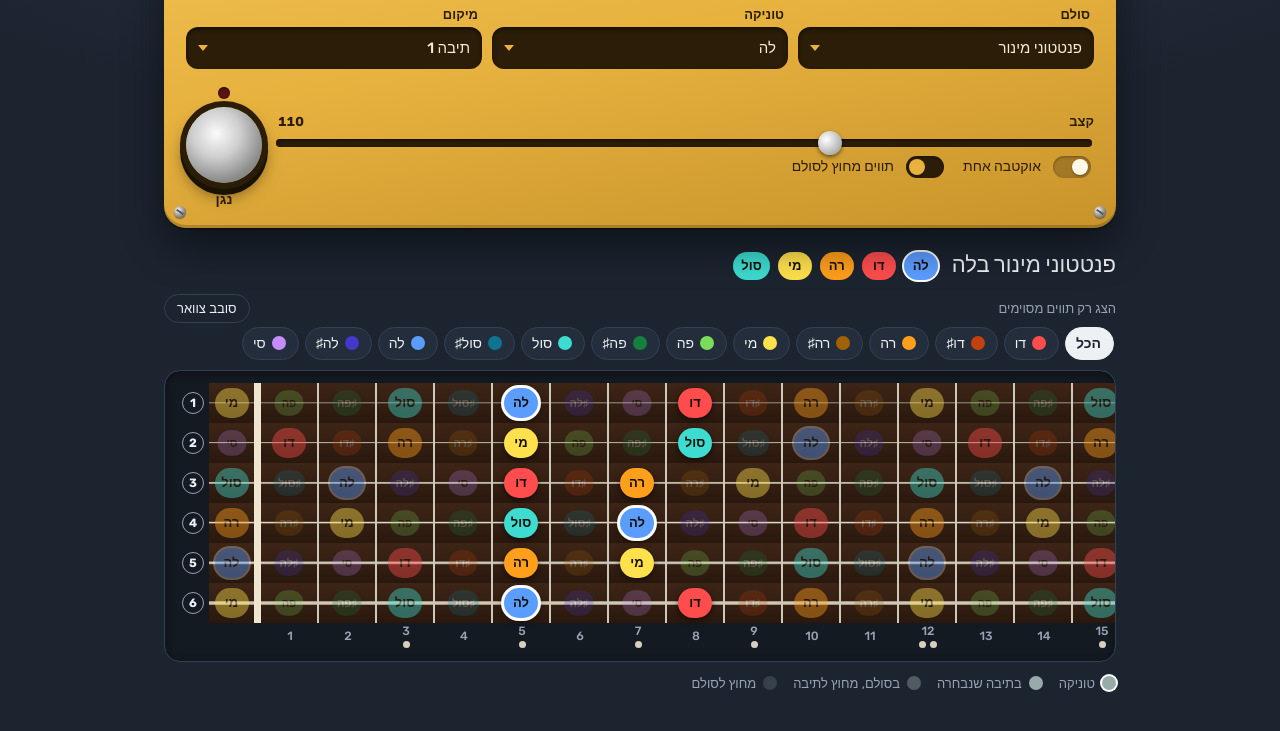
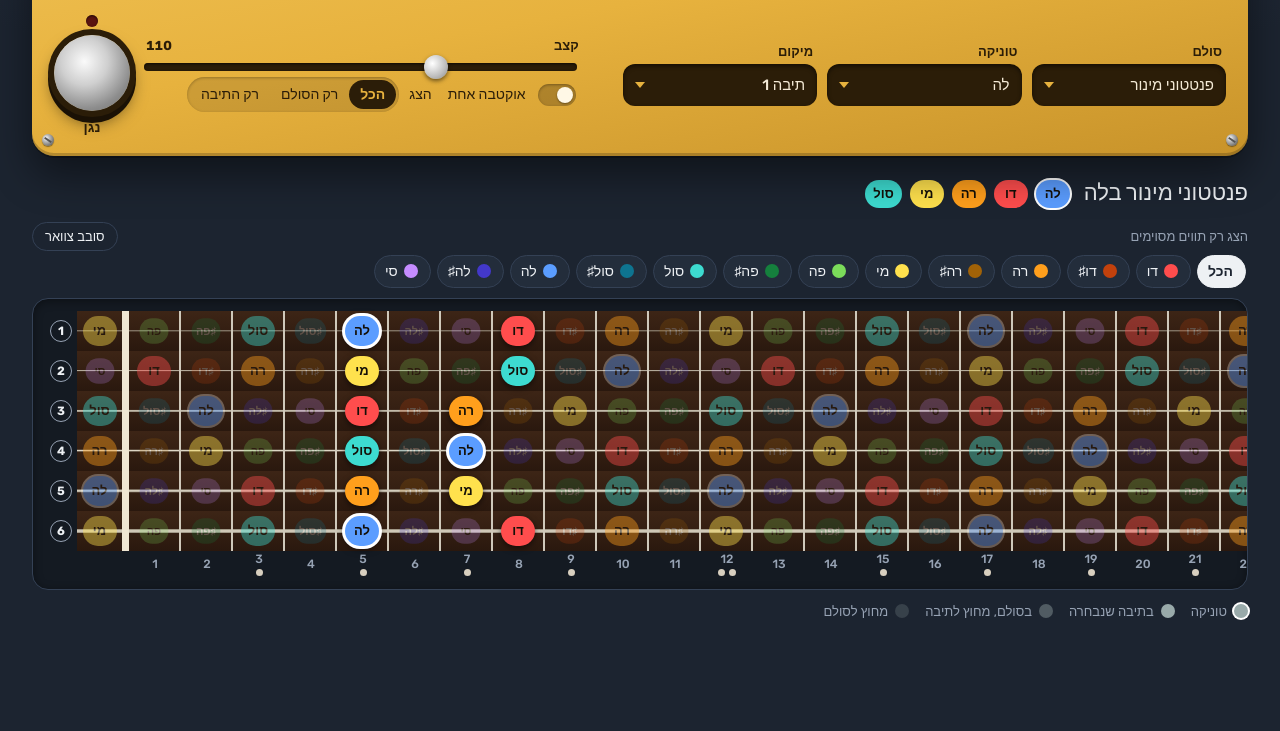
Before and after one commit to liorg2/guitar-neck, a plain HTML site: page index.html in a window 1280 px wide. Shown: the part 201-932 px from the top of the page. After the commit the page ends 876 px from the top, so only its background shows below. Drawn offline with Linux system fonts and the light colour scheme.

Commit message:
Wider layout, 22 frets, show-only-scale/position view

```diff
--- a/index.html
+++ b/index.html
@@ -19,7 +19,14 @@
        -webkit-tap-highlight-color:transparent}
   button,select,input{font-family:inherit}
   :focus-visible{outline:3px solid #7cc4ff;outline-offset:2px}
-  .wrap{max-width:980px;margin:0 auto;padding:16px 14px 40px}
+  .wrap{max-width:1680px;margin:0 auto;padding:16px 14px 40px}
+  @media (min-width:1100px){
+    .wrap{padding:24px 32px 56px}
+    .pedal{display:grid;grid-template-columns:minmax(0,1.15fr) minmax(0,1fr);column-gap:44px;align-items:center;padding:26px 30px 24px}
+    .pedal .brand{grid-column:1 / -1}
+    .pedal .deck{margin-top:0}
+    .brand h1{font-size:54px}
+  }
 
   /* ---------- The pedal ---------- */
   .pedal{position:relative;background:linear-gradient(170deg,#f0c255 0%,var(--enamel) 45%,var(--enamel-dk) 100%);
@@ -55,6 +62,9 @@
        background:radial-gradient(circle at 35% 35%,#fff,#bdbdbd 60%,#8a8a8a);box-shadow:0 2px 4px #0008;cursor:pointer}
   input[type=range]::-moz-range-thumb{width:24px;height:24px;border:0;border-radius:50%;background:#ddd;box-shadow:0 2px 4px #0008}
   .switches{display:flex;flex-wrap:wrap;gap:8px 16px;margin-top:4px}
+  .viewrow{display:flex;align-items:center;gap:10px;flex-wrap:wrap;font-size:14px;font-weight:500}
+  .toggle.sm button{padding:6px 11px;font-size:14px}
+  .toggle button:disabled{opacity:.45;cursor:not-allowed}
   .sw-lbl{display:flex;align-items:center;gap:8px;font-size:14px;font-weight:500;cursor:pointer}
   .sw-lbl input{appearance:none;-webkit-appearance:none;width:38px;height:22px;border-radius:999px;background:#2b1d0844;position:relative;cursor:pointer;transition:background .15s;box-shadow:inset 0 1px 3px #0005}
   .sw-lbl input::after{content:"";position:absolute;top:3px;right:3px;width:16px;height:16px;border-radius:50%;background:#fff8e6;box-shadow:0 1px 2px #0006;transition:right .15s}
@@ -95,7 +105,7 @@
   .scroller{overflow:auto;border-radius:16px;background:#141a22;border:1px solid var(--line);padding:12px;box-shadow:inset 0 2px 10px #0006}
   .neck{display:grid;direction:ltr;position:relative;margin:0 auto}
   .neck.v{grid-template-columns:30px repeat(6,minmax(44px,1fr));max-width:460px}
-  .neck.h{width:max-content}
+  .neck.h{width:100%}
 
   .cell{position:relative;display:flex;align-items:center;justify-content:center;cursor:pointer;background:linear-gradient(90deg,var(--wood1),var(--wood2))}
   .neck.h .cell{background:linear-gradient(180deg,var(--wood1),var(--wood2))}
@@ -182,7 +192,14 @@
         </div>
         <div class="switches">
           <label class="sw-lbl"><input type="checkbox" id="octOnly">אוקטבה אחת</label>
-          <label class="sw-lbl"><input type="checkbox" id="showAll" checked>תווים מחוץ לסולם</label>
+          <div class="viewrow">
+            <span>הצג</span>
+            <div class="toggle sm" id="viewSeg" role="group" aria-label="אילו תווים להציג">
+              <button data-v="all" class="on">הכל</button>
+              <button data-v="scale">רק הסולם</button>
+              <button data-v="box">רק התיבה</button>
+            </div>
+          </div>
         </div>
       </div>
       <div class="foot" id="foot">
@@ -215,7 +232,7 @@
 
 <script>
 const OPEN = [40, 45, 50, 55, 59, 64];        // E2 A2 D3 G3 B3 E4 (MIDI)
-const FRETS = 17;
+const FRETS = 22;
 const EN = ['C','C♯','D','D♯','E','F','F♯','G','G♯','A','A♯','B'];
 const HE = ['דו','דו♯','רה','רה♯','מי','פה','פה♯','סול','סול♯','לה','לה♯','סי'];
 const SCALES = {
@@ -227,9 +244,9 @@ const SCALES = {
 const scaleInts = () => SCALES[state.scale] ? SCALES[state.scale].ints : null;
 const boxCount = () => { const sc = SCALES[state.scale]; return sc ? (sc.base ? SCALES[sc.base].ints.length : sc.ints.length) : 0; };
 const THICK = ['4px','3.4px','2.8px','2.2px','1.7px','1.3px'];
-const MARKERS = {3:1,5:1,7:1,9:1,12:2,15:1,17:1};
+const MARKERS = {3:1,5:1,7:1,9:1,12:2,15:1,17:1,19:1,21:1};
 
-const state = { nota:'he', root:9, scale:'minor', box:1, showAll:true,
+const state = { nota:'he', root:9, scale:'minor', box:1, view:'all',
                 vertical: window.innerWidth < 760, bpm:110, filter: new Set(), octOnly:false };
 
 const $ = id => document.getElementById(id);
@@ -293,8 +310,10 @@ function build(){
   if (state.vertical){
     neck.style.gridTemplateRows = `30px 46px repeat(${FRETS}, 44px)`;
     neck.style.gridTemplateColumns = '';
+    neck.style.minWidth = '';
   } else {
-    neck.style.gridTemplateColumns = `32px 52px repeat(${FRETS}, 58px)`;
+    neck.style.gridTemplateColumns = `32px 52px repeat(${FRETS}, minmax(52px, 1fr))`;
+    neck.style.minWidth = (32 + 52 + FRETS * 52) + 'px';
     neck.style.gridTemplateRows = 'repeat(6, 40px) 26px';
   }
   cells = OPEN.map(() => []);
@@ -416,15 +435,18 @@ function render(){
       cls += ' full';
     } else if (scalePcs.includes(pc)){
       const isRoot = pc === state.root;
-      cls += (!box || box.has(s + '-' + f)) ? ' full' : ' ghost';
-      if (isRoot) cls += ' root';
+      const inBox = !box || box.has(s + '-' + f);
+      if (inBox) cls += ' full';
+      else cls += state.view === 'box' ? ' hidden' : ' ghost';
+      if (isRoot && (inBox || state.view !== 'box')) cls += ' root';
     } else {
-      cls += state.showAll ? ' other' : ' hidden';
+      cls += state.view === 'all' ? ' other' : ' hidden';
     }
     el.className = cls;
   }
 
   $('boxSel').disabled = !ints;
+  [...$('viewSeg').children].forEach(b => { b.disabled = !ints; b.classList.toggle('on', b.dataset.v === state.view); });
   $('playBtn').disabled = !ints;
   if (ints){
     const title = SCALES[state.scale].name + ' ב' + nm(state.root);
@@ -576,7 +598,10 @@ $('scaleSel').addEventListener('change', e => {
 });
 $('octOnly').addEventListener('change', e => { state.octOnly = e.target.checked; stopPlay(); });
 $('boxSel').addEventListener('change', e => { state.box = +e.target.value; stopPlay(); render(); });
-$('showAll').addEventListener('change', e => { state.showAll = e.target.checked; render(); });
+$('viewSeg').addEventListener('click', e => {
+  const b = e.target.closest('button'); if (!b || b.disabled) return;
+  state.view = b.dataset.v; render();
+});
 $('bpm').addEventListener('input', e => { state.bpm = +e.target.value; $('bpmVal').textContent = state.bpm; });
 $('playBtn').addEventListener('click', () => { unlock(); playScale(); });
 $('soundBtn').addEventListener('click', () => { unlock(); pluck(57); setTimeout(() => pluck(64), 180); });
```
